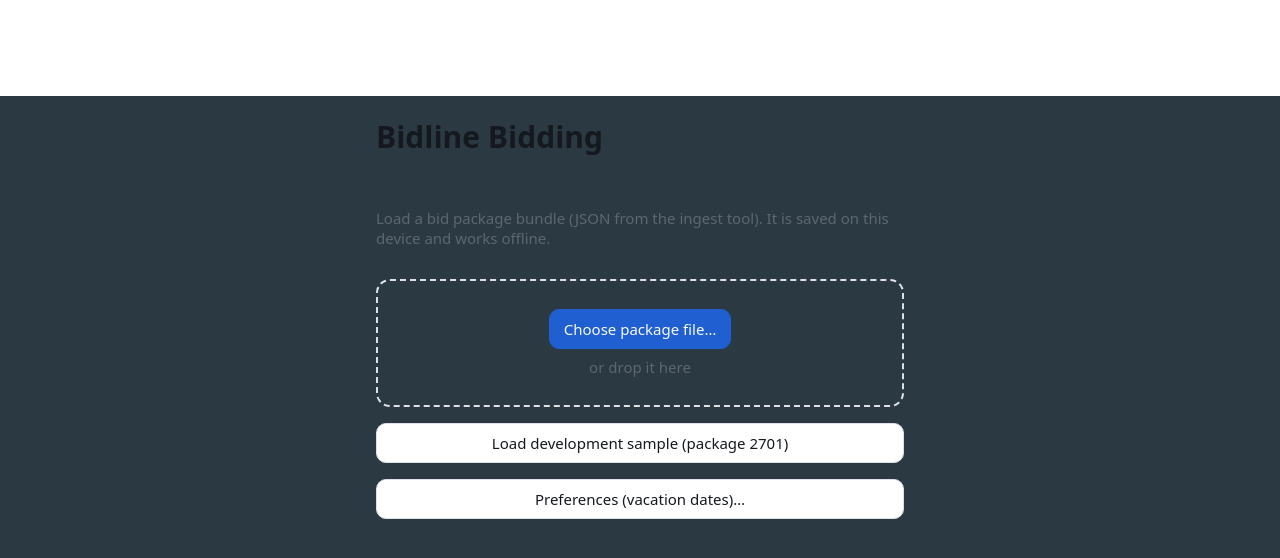
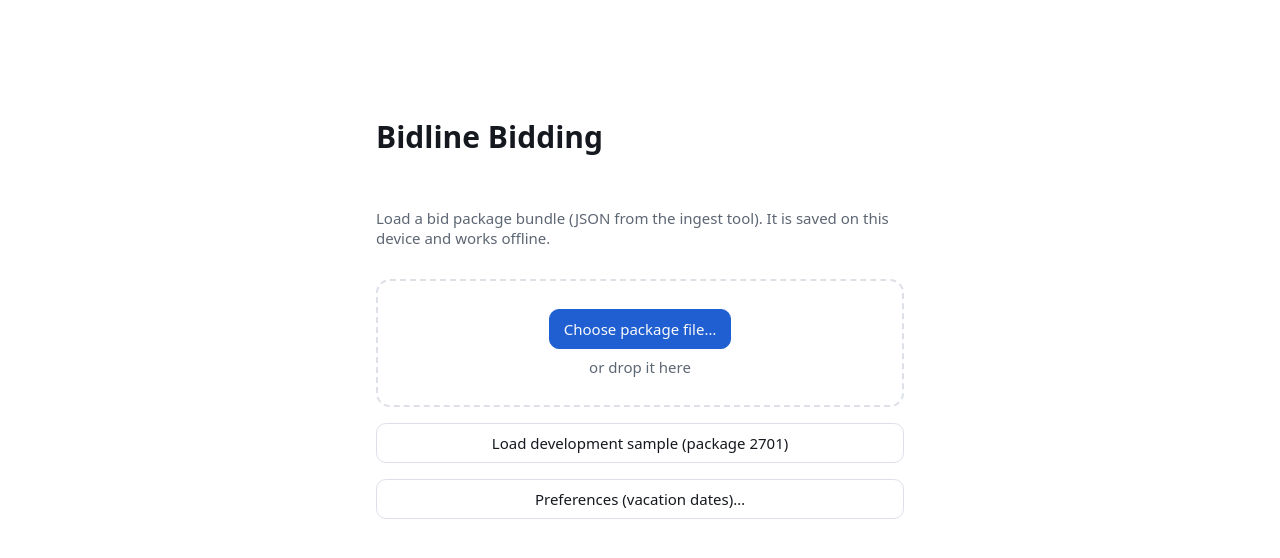
Before and after one commit to dvgapps/bidlinebidding, a React (Vite) app in the folder app/: page / in a window 1280 px wide. Shown: the top 558 px of the page. Built offline with nearby package versions, Linux system fonts and the light colour scheme.

Commit message:
Footer: the page behind the app is the tab bar colour, the app paints its own dark background
Co-Authored-By: Claude Sonnet 5.5 <noreply@anthropic.com>

```diff
--- a/app/src/index.css
+++ b/app/src/index.css
@@ -1554,3 +1554,9 @@ html { background: var(--panel); }
 .sort-items { display: flex; flex-wrap: wrap; gap: 6px; }
 .sort-items .chip { min-height: 36px; padding: 0 12px; font-size: 14px; }
 .sort-items .chip:disabled { opacity: 0.45; }
+
+/* Footer: if iPadOS leaves a strip under the app (the app is pinned to the area it reports), that strip shows the page
+   behind it. The app paints its own dark background, and the page behind is the tab bar colour, so the strip and the tab bar
+   read as one footer. (Before: the page behind was the dark header colour.) */
+.app { background: #2b3942; } /* the page colour (same as the header) */
+body { background: var(--panel); }
```
